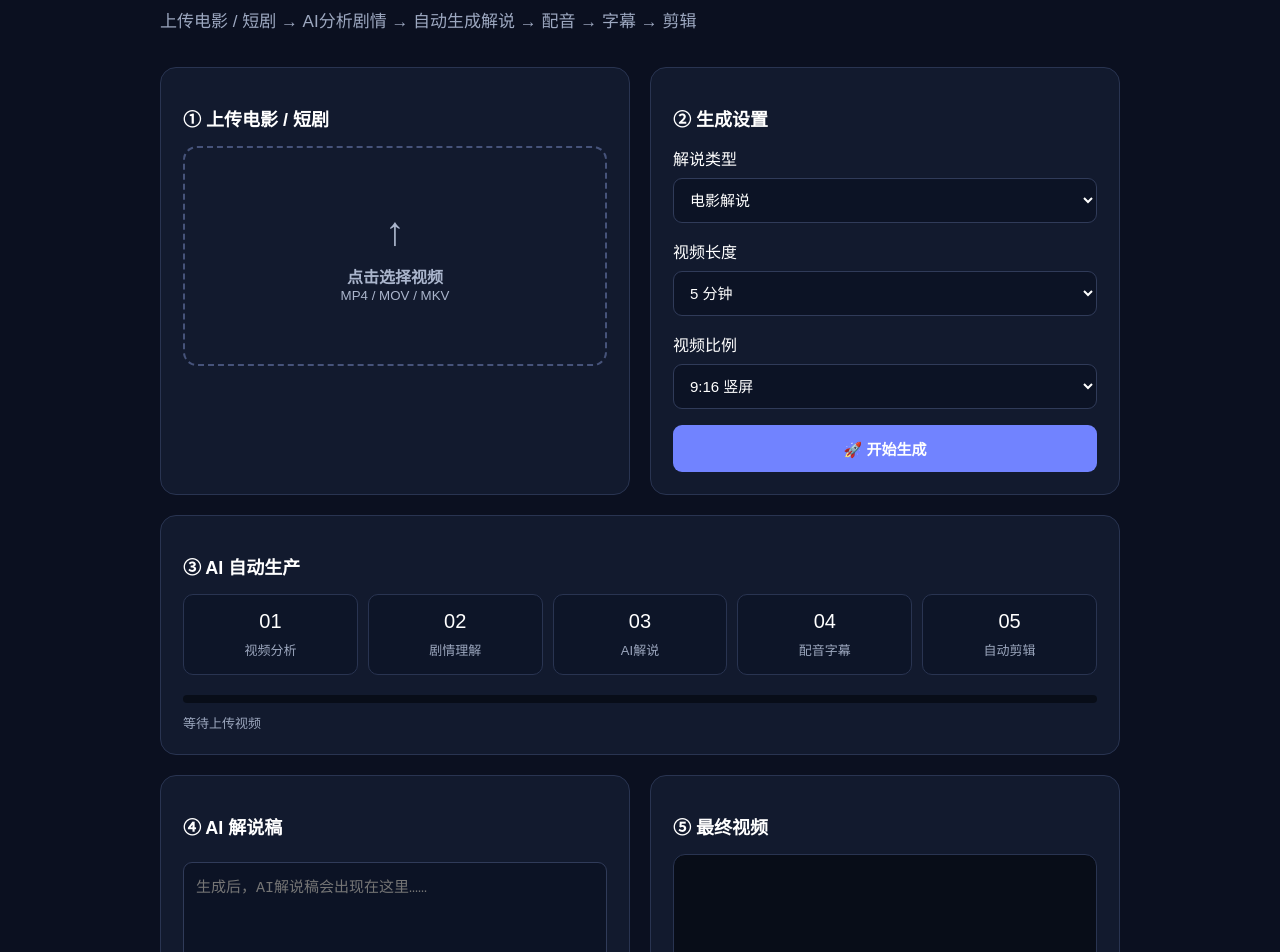
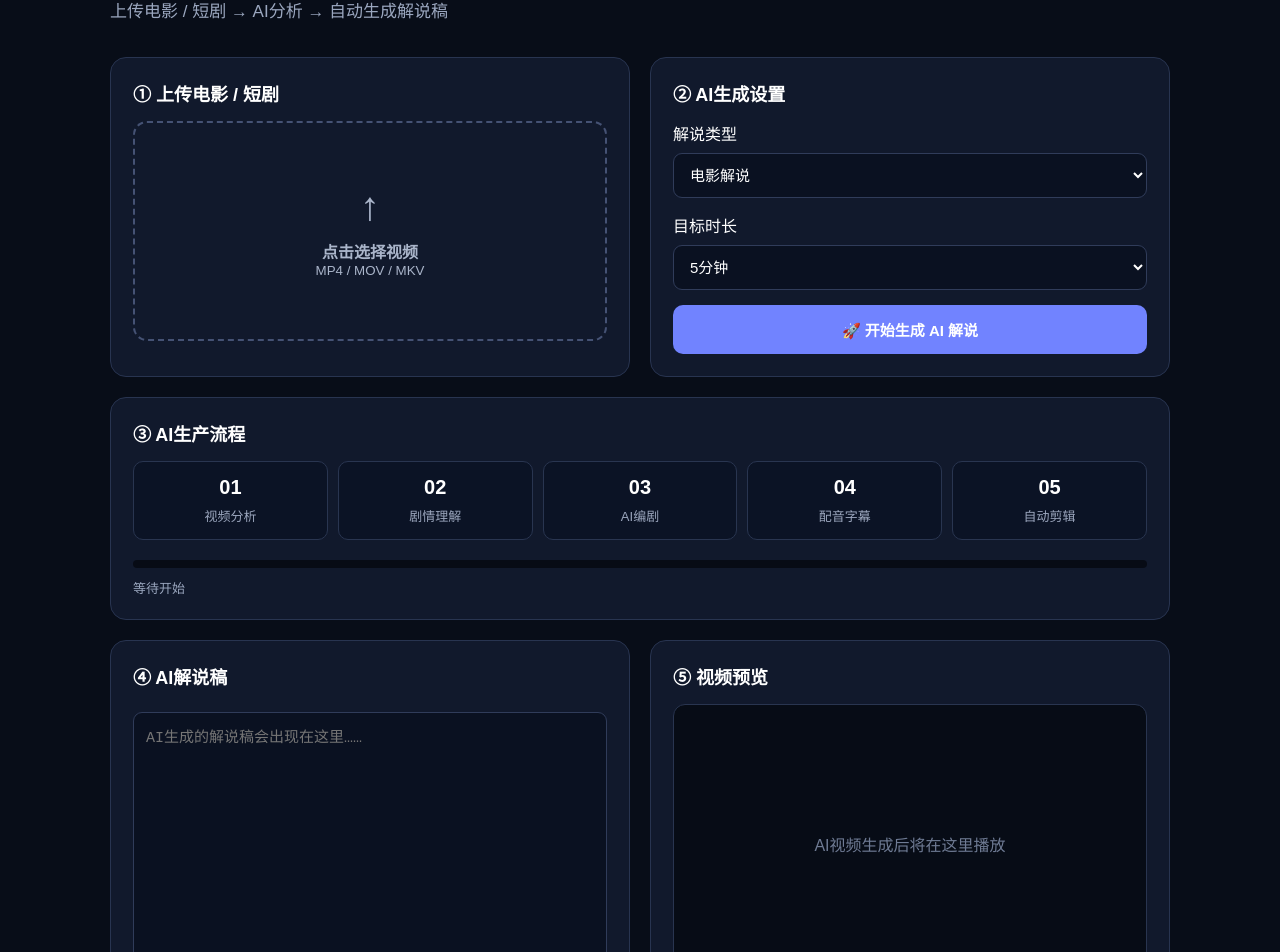
Before and after one commit to hfoo-xmx/sjsjsk, a website: page in1dex.html in a window 1280 px wide. Shown: the part 215-1167 px from the top of the page. Drawn offline with Linux system fonts and the light colour scheme.

Commit message:
Update in1dex.html

```diff
--- a/in1dex.html
+++ b/in1dex.html
@@ -2,320 +2,608 @@
 <html lang="zh-CN">
 <head>
 <meta charset="UTF-8">
-  <meta name="viewport" content="width=device-width, initial-scale=1.0">
+<meta name="viewport" content="width=device-width,initial-scale=1.0">
+
 <title>AI Movie Studio</title>
+
 <style>
-    *{box-sizing:border-box}
+
+*{
+box-sizing:border-box;
+}
+
 body{
 margin:0;
 font-family:Arial,"Microsoft YaHei",sans-serif;
-      background:#0b1020;
-      color:#fff;
+background:#080d18;
+color:white;
 }
+
 header{
-      padding:18px 24px;
-      border-bottom:1px solid #27304a;
+padding:18px 25px;
+border-bottom:1px solid #26304a;
 font-size:20px;
 font-weight:bold;
 }
+
 main{
-      max-width:1000px;
+max-width:1100px;
 margin:auto;
 padding:40px 20px;
 }
-    h1{font-size:42px;margin:10px 0}
-    .sub{color:#9da8c0;font-size:17px;margin-bottom:35px}
+
+.hero{
+margin-bottom:35px;
+}
+
+.hero small{
+color:#7789ff;
+letter-spacing:3px;
+font-weight:bold;
+}
+
+h1{
+font-size:44px;
+margin:12px 0;
+}
+
+.hero p{
+color:#9ba7bf;
+font-size:17px;
+}
+
 .grid{
 display:grid;
 grid-template-columns:1fr 1fr;
 gap:20px;
 }
+
 .card{
-      background:#121a2e;
-      border:1px solid #293451;
+background:#11192c;
+border:1px solid #283450;
 border-radius:16px;
 padding:22px;
 margin-bottom:20px;
 }
-    h2{font-size:18px}
+
+h2{
+font-size:18px;
+margin-top:0;
+}
+
 .upload{
 height:220px;
-      border:2px dashed #46537a;
+border:2px dashed #455274;
 border-radius:14px;
 display:flex;
 flex-direction:column;
 align-items:center;
 justify-content:center;
 cursor:pointer;
-      color:#aab5cc;
+color:#aab5ca;
 }
-    .upload:hover{border-color:#7c8cff}
-    input[type=file]{display:none}
-    .icon{font-size:40px;margin-bottom:10px}
+
+.upload:hover{
+border-color:#7c8cff;
+}
+
+.upload input{
+display:none;
+}
+
+.upload-icon{
+font-size:40px;
+margin-bottom:10px;
+}
+
 select,textarea{
 width:100%;
+padding:12px;
 margin-top:8px;
-      margin-bottom:16px;
-      padding:12px;
+margin-bottom:15px;
+background:#0a1121;
+border:1px solid #303c5a;
 border-radius:9px;
-      border:1px solid #303b59;
-      background:#0c1325;
-      color:#fff;
+color:white;
 font-size:15px;
 }
-    textarea{height:260px;resize:vertical}
+
+textarea{
+height:280px;
+resize:vertical;
+}
+
 button{
 width:100%;
-      padding:13px;
+padding:14px;
 border:0;
-      border-radius:9px;
+border-radius:10px;
 background:#7183ff;
-      color:#fff;
+color:white;
 font-weight:bold;
+font-size:15px;
 cursor:pointer;
-      font-size:15px;
 }
-    button:hover{background:#8493ff}
+
+button:hover{
+background:#8795ff;
+}
+
 .steps{
 display:grid;
 grid-template-columns:repeat(5,1fr);
 gap:10px;
 }
+
 .step{
-      padding:15px 8px;
+background:#0b1325;
+border:1px solid #293550;
+border-radius:10px;
+padding:14px 5px;
 text-align:center;
-      background:#0d1528;
-      border:1px solid #293451;
-      border-radius:10px;
 color:#9ba6bd;
 font-size:13px;
 }
-    .step span{
+
+.step b{
 display:block;
-      color:#fff;
 font-size:20px;
+color:white;
 margin-bottom:7px;
 }
+
 .progress{
-      margin-top:20px;
 height:8px;
-      background:#080d18;
+background:#070b15;
 border-radius:20px;
 overflow:hidden;
+margin-top:20px;
 }
+
 #bar{
 height:100%;
 width:0%;
 background:#7183ff;
 transition:.4s;
 }
+
 #status{
-      color:#9ba6bd;
 margin-top:10px;
+color:#9aa6be;
 font-size:13px;
 }
+
 .preview{
-      height:260px;
-      background:#080d18;
-      border:1px solid #293451;
+height:280px;
+border:1px solid #293550;
 border-radius:12px;
+background:#070c16;
 display:flex;
 align-items:center;
 justify-content:center;
 text-align:center;
-      color:#69758e;
+color:#6f7b94;
 }
-    @media(max-width:700px){
-      .grid{grid-template-columns:1fr}
-      .steps{grid-template-columns:1fr 1fr}
-      h1{font-size:32px}
+
+@media(max-width:750px){
+
+.grid{
+grid-template-columns:1fr;
 }
+
+.steps{
+grid-template-columns:1fr 1fr;
+}
+
+h1{
+font-size:32px;
+}
+
+}
+
 </style>
 </head>
 
+
 <body>
 
-<header>🎬 AI Movie Studio</header>
+<header>
+🎬 AI Movie Studio
+</header>
+
 
 <main>
 
-  <p style="color:#8192ff;font-weight:bold;letter-spacing:3px">
-    AI VIDEO FACTORY
+<div class="hero">
+
+<small>AI VIDEO FACTORY</small>
+
+<h1>
+一部电影，自动生成 AI 解说
+</h1>
+
+<p>
+上传电影 / 短剧 → AI分析 → 自动生成解说稿
 </p>
 
-  <h1>一部电影，自动生成 AI 解说短视频</h1>
+</div>
 
-  <div class="sub">
-    上传电影 / 短剧 → AI分析剧情 → 自动生成解说 → 配音 → 字幕 → 剪辑
-  </div>
 
 <div class="grid">
 
+
 <div class="card">
+
 <h2>① 上传电影 / 短剧</h2>
 
 <label class="upload">
-        <input id="video" type="file" accept="video/*">
-        <div class="icon">↑</div>
-        <strong id="filename">点击选择视频</strong>
-        <small>MP4 / MOV / MKV</small>
-      </label>
+
+<input
+id="video"
+type="file"
+accept="video/*"
+>
+
+<div class="upload-icon">
+↑
 </div>
 
+<strong id="filename">
+点击选择视频
+</strong>
+
+<small>
+MP4 / MOV / MKV
+</small>
+
+</label>
+
+</div>
+
+
+
 <div class="card">
-      <h2>② 生成设置</h2>
 
-      <label>解说类型</label>
+<h2>② AI生成设置</h2>
+
+
+<label>
+解说类型
+
 <select id="style">
-        <option>电影解说</option>
-        <option>悬疑解说</option>
-        <option>情感故事</option>
-        <option>爆款短视频</option>
-        <option>剧情复述</option>
+
+<option>
+电影解说
+</option>
+
+<option>
+悬疑解说
+</option>
+
+<option>
+情感故事
+</option>
+
+<option>
+爆款短视频
+</option>
+
 </select>
 
-      <label>视频长度</label>
+</label>
+
+
+<label>
+目标时长
+
 <select id="duration">
-        <option>60 秒</option>
-        <option>90 秒</option>
-        <option>3 分钟</option>
-        <option selected>5 分钟</option>
-        <option>10 分钟</option>
+
+<option>
+60秒
+</option>
+
+<option>
+90秒
+</option>
+
+<option selected>
+5分钟
+</option>
+
+<option>
+10分钟
+</option>
+
 </select>
 
-      <label>视频比例</label>
-      <select>
-        <option>9:16 竖屏</option>
-        <option>16:9 横屏</option>
-        <option>1:1 方形</option>
-      </select>
+</label>
 
-      <button onclick="startGenerate()">
-        🚀 开始生成
+
+<button onclick="generateAI()">
+
+🚀 开始生成 AI 解说
+
 </button>
+
 </div>
 
 </div>
 
+
+
 <div class="card">
 
-    <h2>③ AI 自动生产</h2>
+<h2>
+③ AI生产流程
+</h2>
+
 
 <div class="steps">
-      <div class="step"><span>01</span>视频分析</div>
-      <div class="step"><span>02</span>剧情理解</div>
-      <div class="step"><span>03</span>AI解说</div>
-      <div class="step"><span>04</span>配音字幕</div>
-      <div class="step"><span>05</span>自动剪辑</div>
+
+<div class="step">
+<b>01</b>
+视频分析
 </div>
 
-    <div class="progress">
-      <div id="bar"></div>
+<div class="step">
+<b>02</b>
+剧情理解
 </div>
 
-    <div id="status">
-      等待上传视频
+<div class="step">
+<b>03</b>
+AI编剧
+</div>
+
+<div class="step">
+<b>04</b>
+配音字幕
+</div>
+
+<div class="step">
+<b>05</b>
+自动剪辑
 </div>
 
 </div>
 
-  <div class="grid">
 
-    <div class="card">
-      <h2>④ AI 解说稿</h2>
+<div class="progress">
 
-      <textarea id="script"
-        placeholder="生成后，AI解说稿会出现在这里……"></textarea>
+<div id="bar"></div>
 
 </div>
 
+
+<div id="status">
+
+等待开始
+
+</div>
+
+</div>
+
+
+
+<div class="grid">
+
+
 <div class="card">
 
-      <h2>⑤ 最终视频</h2>
+<h2>
+④ AI解说稿
+</h2>
 
-      <div class="preview" id="preview">
-        生成完成后<br>
-        视频将在这里播放
+<textarea
+id="script"
+placeholder="AI生成的解说稿会出现在这里……"
+></textarea>
+
+</div>
+
+
+<div class="card">
+
+<h2>
+⑤ 视频预览
+</h2>
+
+<div
+class="preview"
+id="preview"
+>
+
+AI视频生成后将在这里播放
+
 </div>
 
 </div>
 
 </div>
 
+
 </main>
+
+
 
 <script>
 
-const video = document.getElementById("video");
-const filename = document.getElementById("filename");
 
-video.addEventListener("change",function(){
+const video =
+document.getElementById("video");
+
+
+const filename =
+document.getElementById("filename");
+
+
+video.addEventListener(
+"change",
+function(){
 
 if(this.files.length){
-    filename.innerText = this.files[0].name;
+
+filename.innerText =
+this.files[0].name;
+
 }
 
-});
-
-async function startGenerate(){
-
-  if(!video.files.length){
-    alert("请先上传电影或短剧");
-    return;
-  }
-
-  const bar = document.getElementById("bar");
-  const status = document.getElementById("status");
-  const script = document.getElementById("script");
-
-  status.innerText = "正在连接 AI 服务器……";
-  bar.style.width = "20%";
-
-  try {
-
-    const response = await fetch(
-      "https://ai-movie-backend-f9g1.onrender.com/api/generate-script",
-      {
-        method: "POST",
-        headers: {
-          "Content-Type": "application/json"
-        },
-        body: JSON.stringify({
-          movieInfo:
-            "请根据用户上传的视频制作电影解说。目前这是 MVP 测试阶段。",
-          style: "电影解说",
-          duration: "5分钟"
-        })
 }
 );
 
-    const data = await response.json();
+
+
+async function generateAI(){
+
+
+if(!video.files.length){
+
+alert(
+"请先选择一个视频"
+);
+
+return;
+
+}
+
+
+const status =
+document.getElementById("status");
+
+
+const bar =
+document.getElementById("bar");
+
+
+const script =
+document.getElementById("script");
+
+
+const style =
+document.getElementById("style").value;
+
+
+const duration =
+document.getElementById("duration").value;
+
+
+
+status.innerText =
+"正在连接 AI 服务器……";
+
+
+bar.style.width =
+"20%";
+
+
+
+try{
+
+
+const response =
+await fetch(
+
+"https://ai-movie-backend-f9g1.onrender.com/api/generate-script",
+
+{
+
+method:"POST",
+
+headers:{
+"Content-Type":
+"application/json"
+},
+
+body:JSON.stringify({
+
+movieInfo:
+`用户上传了一部电影/短剧。
+
+当前阶段是AI电影解说MVP测试。
+
+请生成一个电影解说示例。`,
+
+style:style,
+
+duration:duration
+
+})
+
+}
+
+);
+
+
+
+const data =
+await response.json();
+
+
 
 if(!response.ok){
-      throw new Error(data.error || "服务器错误");
-    }
 
-    bar.style.width = "100%";
-
-    status.innerText = "✅ AI 解说生成完成";
-
-    script.value = data.script;
-
-    document.getElementById("preview").innerHTML =
-      "🎬 AI解说稿已经生成<br><br>" +
-      "下一步将把它自动配音并匹配电影画面。";
-
-  } catch(error) {
-
-    console.error(error);
-
-    status.innerText = "❌ AI生成失败";
-
-    alert(
-      "AI生成失败：\n" +
-      error.message
+throw new Error(
+data.error ||
+"服务器返回错误"
 );
 
 }
 
+
+
+bar.style.width =
+"100%";
+
+
+status.innerText =
+"✅ AI解说生成完成";
+
+
+script.value =
+data.script;
+
+
+document.getElementById(
+"preview"
+).innerHTML =
+
+"🎬 AI解说已经生成<br><br>" +
+
+"下一阶段：<br>" +
+
+"自动分析真实电影画面<br>" +
+
+"→ 自动选择片段<br>" +
+
+"→ AI配音<br>" +
+
+"→ 自动字幕<br>" +
+
+"→ 输出MP4";
+
+
 }
+catch(error){
+
+
+console.error(error);
+
+
+status.innerText =
+"❌ AI生成失败";
+
+
+script.value =
+"错误：\n\n" +
+error.message;
+
+
+}
+
+}
+
+
+</script>
+
+</body>
+</html>
```
Lines whose indentation alone changed are shown as unchanged.
